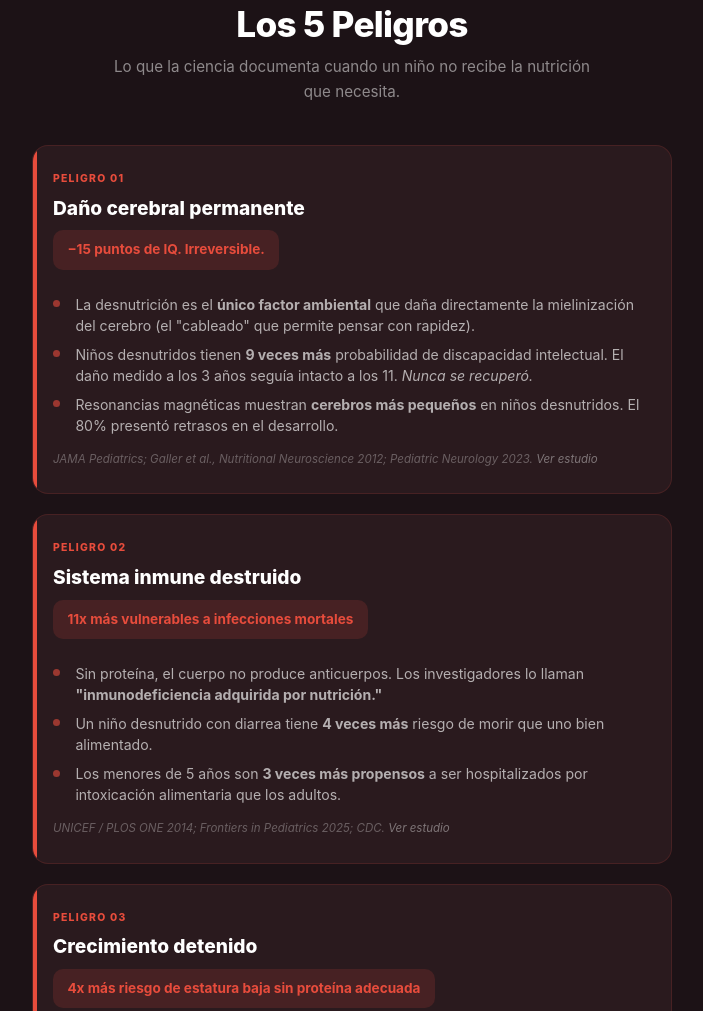
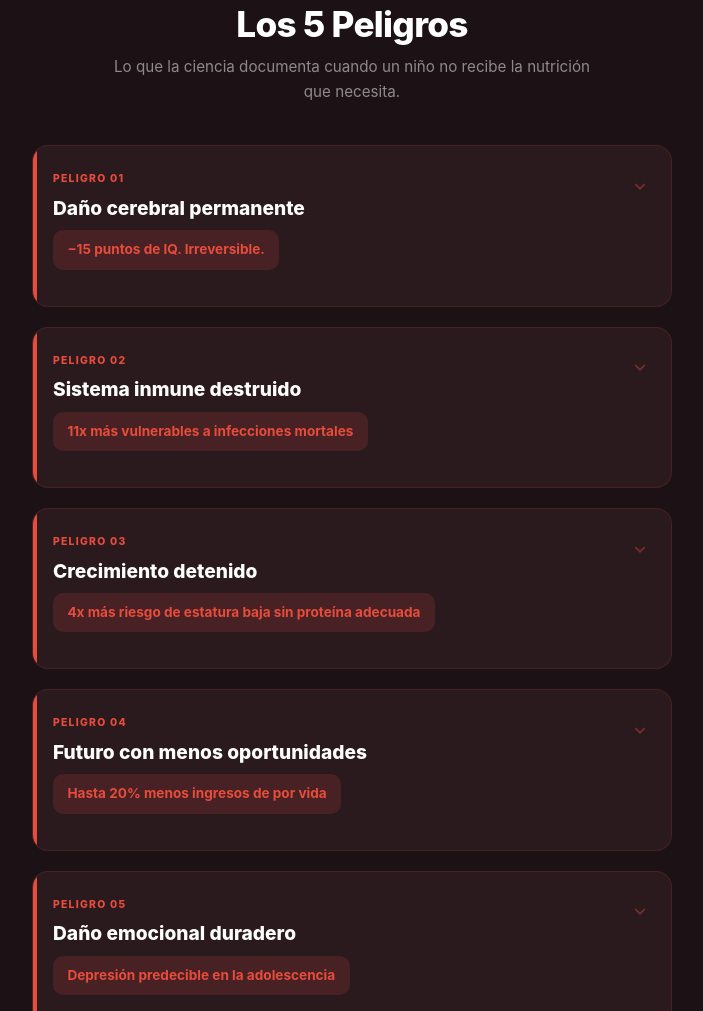
Before and after one commit to victordelrosal/nutrir, a plain HTML site: page index.html in a window 1280 px wide. Shown: the part 1204-2215 px from the top of the page, without its empty margins (288-991 px from the left). Drawn offline with Linux system fonts and the light colour scheme.

Commit message:
Add collapsible cards: headline visible, tap to expand
Cards in Peligros and Promesas sections now start collapsed
showing only number, title and key stat. Tap to reveal full
detail with smooth animation. Uses CSS grid rows for clean
height transitions.

Co-Authored-By: Claude Opus 4.6 <noreply@anthropic.com>

```diff
--- a/index.html
+++ b/index.html
@@ -145,6 +145,28 @@
     .card-source { font-size: 0.72rem; margin-top: 0.6rem; font-style: italic; }
     .card-source a { text-decoration: none; }
     .card-source a:hover { text-decoration: underline; }
+
+    /* COLLAPSIBLE CARDS */
+    .card-head { cursor: pointer; position: relative; padding-right: 2rem; }
+    .card-chevron {
+      position: absolute; right: 0; top: 0.3rem;
+      width: 22px; height: 22px;
+      transition: transform 0.35s ease;
+      opacity: 0.4;
+    }
+    .card.open .card-chevron { transform: rotate(180deg); opacity: 0.7; }
+    .danger-card .card-chevron { color: var(--color-danger-accent); }
+    .promise-card .card-chevron { color: var(--color-promise-accent); }
+    .card-body {
+      display: grid;
+      grid-template-rows: 0fr;
+      transition: grid-template-rows 0.4s ease, opacity 0.3s ease;
+      opacity: 0;
+    }
+    .card-body > * { overflow: hidden; }
+    .card.open .card-body { grid-template-rows: 1fr; opacity: 1; }
+    .card-body .card-list { margin-top: 0; }
+    .card:not(.open) .card-body { pointer-events: none; }
 
     /* PROMISE */
     .promises { background: var(--color-promise-bg); padding: 4rem 1.25rem 4.5rem; }
@@ -528,6 +550,38 @@
 
   <!-- JS -->
   <script>
+    // Collapsible cards
+    document.querySelectorAll('.card').forEach(card => {
+      const num = card.querySelector('.card-number');
+      const title = card.querySelector('.card-title');
+      const stat = card.querySelector('.stat-highlight');
+      const list = card.querySelector('.card-list');
+      const src = card.querySelector('.card-source');
+      if (!list) return;
+
+      const head = document.createElement('div');
+      head.className = 'card-head';
+      const chevron = document.createElementNS('http://www.w3.org/2000/svg','svg');
+      chevron.setAttribute('class','card-chevron');
+      chevron.setAttribute('viewBox','0 0 24 24');
+      chevron.innerHTML = '<path d="M7 10l5 5 5-5" stroke="currentColor" stroke-width="2" fill="none"/>';
+      card.prepend(head);
+      head.appendChild(num);
+      head.appendChild(title);
+      if (stat) head.appendChild(stat);
+      head.appendChild(chevron);
+
+      const body = document.createElement('div');
+      body.className = 'card-body';
+      const inner = document.createElement('div');
+      inner.appendChild(list);
+      if (src) inner.appendChild(src);
+      body.appendChild(inner);
+      card.appendChild(body);
+
+      head.addEventListener('click', () => card.classList.toggle('open'));
+    });
+
     const ro = new IntersectionObserver(e => {
       e.forEach(x => { if (x.isIntersecting) x.target.classList.add('visible'); });
     }, { threshold: 0.08, rootMargin: '0px 0px -40px 0px' });
```
